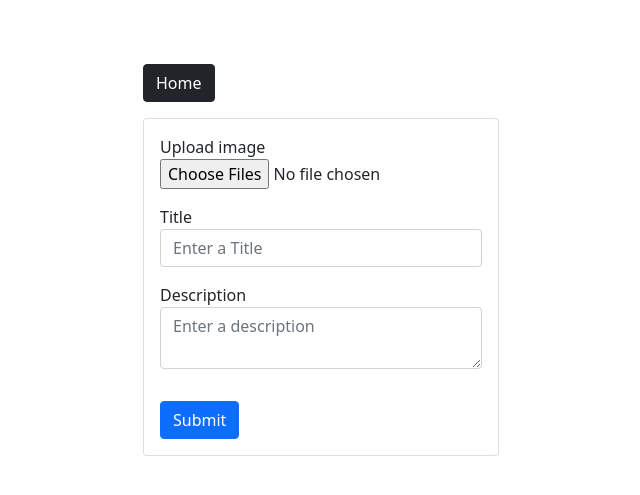
After one commit to alvienzo720/Gallrey_Store, a Django app: template photolibrary/templates/photolibrary/createPhoto.html in a window 1280 px wide. The commit adds this page. Shown: the top 495 px of the page, without its empty margins (319-959 px from the left). Run offline with Django 3.2, Linux system fonts and the light colour scheme; the template is opened without the code that fills it, so the values that code supplies are empty.

Commit message:
Create Photo View, and Template

```diff
--- a/imageGallery/urls.py
+++ b/imageGallery/urls.py
@@ -1,8 +1,14 @@
 
 from django.contrib import admin
 from django.urls import path, include
+from django.conf import settings
+from django.conf.urls.static import static
+
 
 urlpatterns = [
     path('admin/', admin.site.urls),
     path('', include('photolibrary.urls')),
 ]
+
+urlpatterns += static(settings.MEDIA_URL, document_root=settings.MEDIA_ROOT)
+urlpatterns += static(settings.STATIC_URL, document_root=settings.STATIC_ROOT)
--- /dev/null
+++ b/photolibrary/templates/photolibrary/createPhoto.html
@@ -0,0 +1,47 @@
+<!DOCTYPE html>
+<html>
+
+<head>
+    <meta charset='utf-8'>
+    <meta http-equiv='X-UA-Compatible' content='IE=edge'>
+    <title>Add Photo</title>
+    <meta name='viewport' content='width=device-width, initial-scale=1'>
+
+    <!-- CSS only -->
+    <link href="https://cdn.jsdelivr.net/npm/bootstrap@5.0.0-beta1/dist/css/bootstrap.min.css" rel="stylesheet"
+        integrity="sha384-giJF6kkoqNQ00vy+HMDP7azOuL0xtbfIcaT9wjKHr8RbDVddVHyTfAAsrekwKmP1" crossorigin="anonymous">
+
+</head>
+
+<body class="m-5">
+    <div class="container">
+
+        <div class="row justify-content-center">
+            <div class="col-md-4">
+                <a href="{% url 'home' %}" class="btn btn-dark my-3">Home</a>
+                <div class="card">
+                    <form method='POST' action="" enctype="multipart/form-data">
+                        {% csrf_token %}
+                        <div class="form-group m-3">
+                            <label>Upload image</label>
+                            <input required name="image" type="file" multiple class="form-control-file">
+                        </div>
+                        <div class="form-group m-3">
+                            <label>Title</label>
+                            <input required name="title" type="text" placeholder="Enter a Title" class="form-control">
+                        </div>
+                        <div class="form-group m-3">
+                            <label>Description</label>
+
+                            <textarea required name="description" placeholder="Enter a description"
+                                class="form-control"></textarea>
+                        </div>
+                        <button type='submit' class="btn btn-primary m-3">Submit</button>
+                    </form>
+                </div>
+            </div>
+        </div>
+    </div>
+</body>
+
+</html>
--- a/photolibrary/templates/photolibrary/home.html
+++ b/photolibrary/templates/photolibrary/home.html
@@ -34,10 +34,10 @@
         <div class="collapse navbar-collapse" id="navbarNavDropdown">
             <ul class="navbar-nav">
                 <li class="nav-item">
-                    <a class="nav-link" href="#">Add Photo</a>
+                    <a class="nav-link" href="{% url 'createPhoto' %}">Add Photo</a>
                 </li>
                 <li class="nav-item">
-                    <a class="nav-link" href="#">Logout</a>
+                    <a class="nav-link" href="{% url 'logout' %}">Logout</a>
                 </li>
 
             </ul>
--- a/photolibrary/urls.py
+++ b/photolibrary/urls.py
@@ -6,6 +6,9 @@ urlpatterns = [
     path('', views.loginUser, name="login"),
     path('register/', views.registerUser, name="register"),
     path('home/', views.home, name='home'),
+    path('photo/<str:pk>/', views.expandImage, name='photo'),
+    path('createPhoto/', views.createPhoto, name='createPhoto'),
+    path('logout/', views.logoutUser, name="logout"),
 
 
 
```
Also changed, not shown: photolibrary/templates/photolibrary/expandimage.html (added, +34 -0 lines), photolibrary/views.py (+21 -1 lines), static/images/1470787.jpg (added), static/images/1865378.jpg (added).
